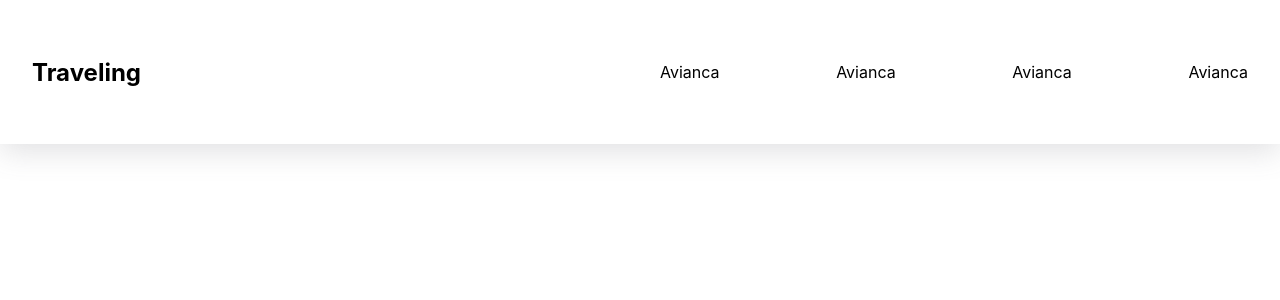
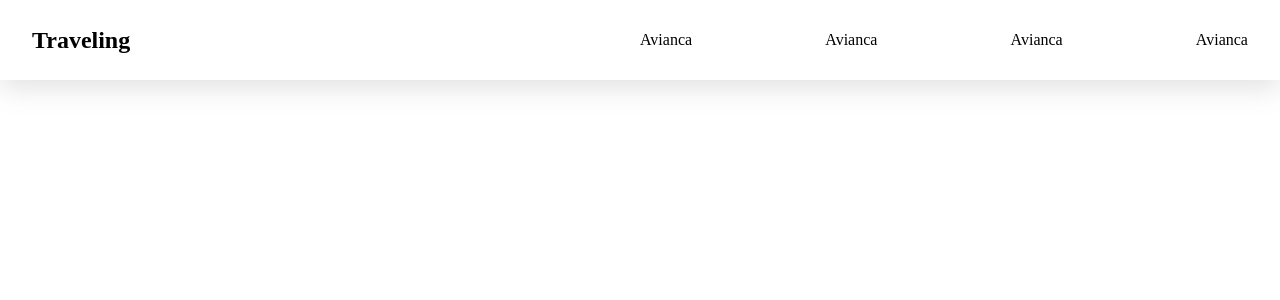
Before and after one commit to sneuder/travel_form, a React (Create React App) app: page / in a window 1280 px wide. Shown: the top 300 px of the page. Built offline with nearby package versions, Linux system fonts and the light colour scheme.

Commit message:
estructure

```diff
--- a/src/index.css
+++ /dev/null
@@ -1,13 +0,0 @@
-body {
-  margin: 0;
-  font-family: -apple-system, BlinkMacSystemFont, 'Segoe UI', 'Roboto', 'Oxygen',
-    'Ubuntu', 'Cantarell', 'Fira Sans', 'Droid Sans', 'Helvetica Neue',
-    sans-serif;
-  -webkit-font-smoothing: antialiased;
-  -moz-osx-font-smoothing: grayscale;
-}
-
-code {
-  font-family: source-code-pro, Menlo, Monaco, Consolas, 'Courier New',
-    monospace;
-}
```
Also changed, not shown: src/index.tsx (+4 -5 lines).
